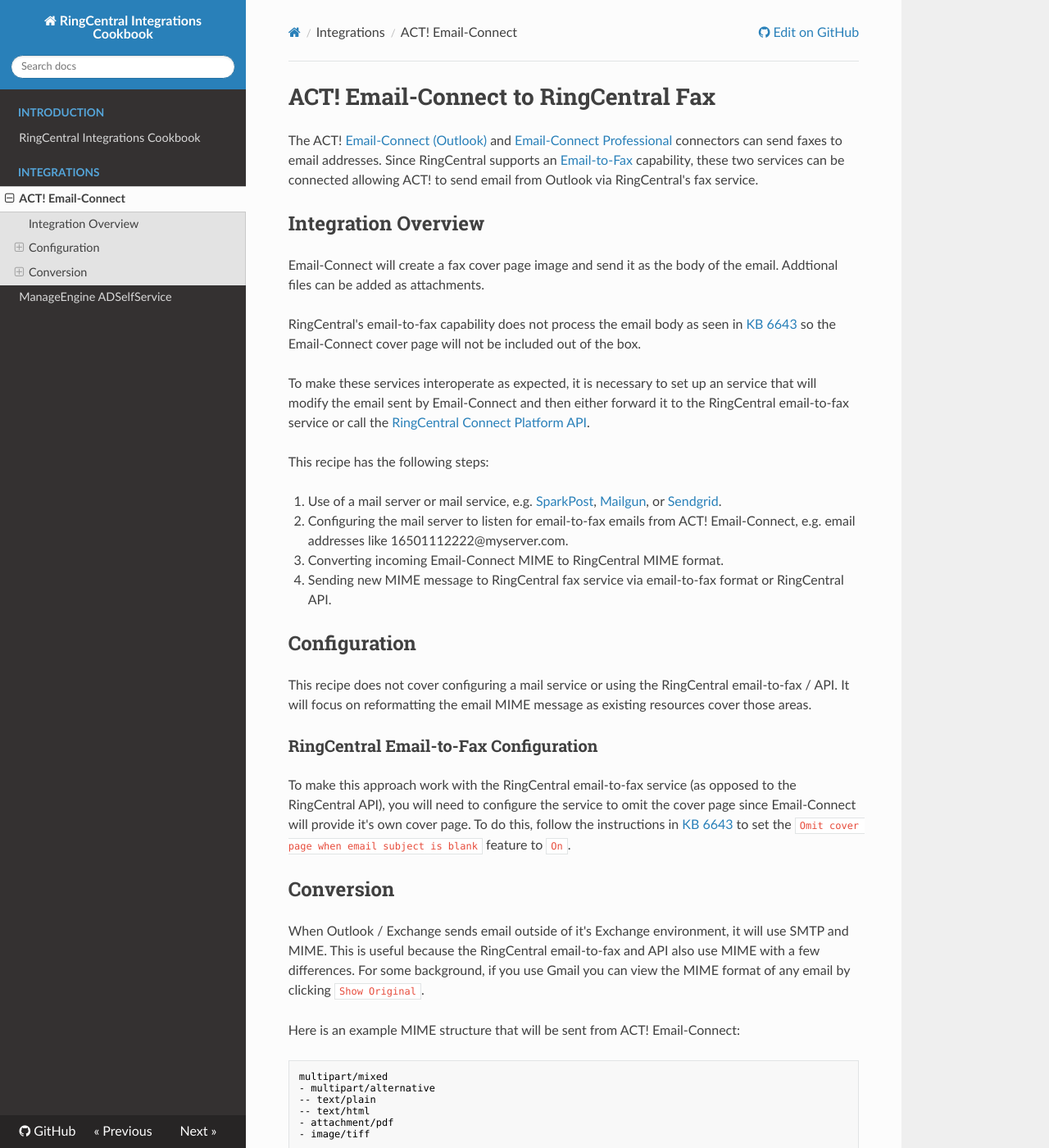
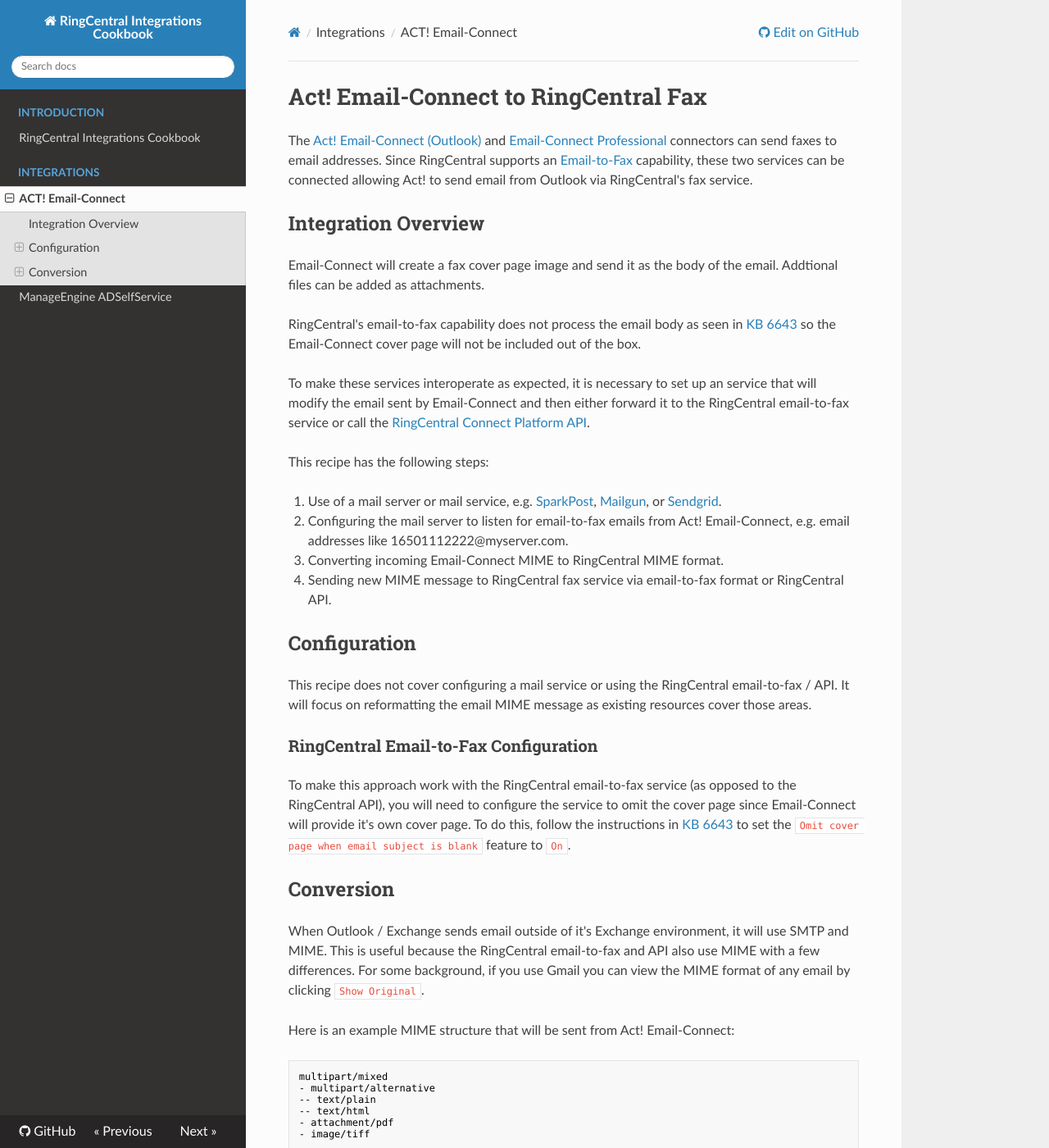
Before and after one commit to grokify/ringcentral-content, an MkDocs documentation site: the page built from docs/integrations/act/act_email_connect_fax.md, in a window 1280 px wide and 1400 px high. Shown: the whole window at 82% size. Built offline with MkDocs 1.6.1, drawn with Linux system fonts in a browser that asks for light colours; nearby versions of some CDN libraries; old or Windows-style settings are respelled for this version of MkDocs; some of the changed text lies outside the part shown.

Commit message:
update docs

````diff
--- a/docs/integrations/act/act_email_connect_fax.md
+++ b/docs/integrations/act/act_email_connect_fax.md
@@ -1,6 +1,6 @@
-# ACT! Email-Connect to RingCentral Fax
+# Act! Email-Connect to RingCentral Fax
 
-The ACT! [Email-Connect (Outlook)](http://www.actaddons.com/addons/email_connect.asp) and [Email-Connect Professional](http://www.actaddons.com/addons/email_connect_professional.asp) connectors can send faxes to email addresses. Since RingCentral supports an [Email-to-Fax](http://success.ringcentral.com/articles/en_US/RC_Knowledge_Article/6643) capability, these two services can be connected allowing ACT! to send email from Outlook via RingCentral's fax service.
+The [Act!](http://www.act.com/) [Email-Connect (Outlook)](http://www.actaddons.com/addons/email_connect.asp) and [Email-Connect Professional](http://www.actaddons.com/addons/email_connect_professional.asp) connectors can send faxes to email addresses. Since RingCentral supports an [Email-to-Fax](http://success.ringcentral.com/articles/en_US/RC_Knowledge_Article/6643) capability, these two services can be connected allowing Act! to send email from Outlook via RingCentral's fax service.
 
 ## Integration Overview
 
@@ -13,7 +13,7 @@ To make these services interoperate as expected, it is necessary to set up an se
 This recipe has the following steps:
 
 1. Use of a mail server or mail service, e.g. [SparkPost](https://www.sparkpost.com/), [Mailgun](https://www.mailgun.com/), or [Sendgrid](https://sendgrid.com/).
-2. Configuring the mail server to listen for email-to-fax emails from ACT! Email-Connect, e.g. email addresses like 16501112222@myserver.com.
+2. Configuring the mail server to listen for email-to-fax emails from Act! Email-Connect, e.g. email addresses like 16501112222@myserver.com.
 3. Converting incoming Email-Connect MIME to RingCentral MIME format.
 4. Sending new MIME message to RingCentral fax service via email-to-fax format or RingCentral API.
 
@@ -29,7 +29,7 @@ To make this approach work with the RingCentral email-to-fax service (as opposed
 
 When Outlook / Exchange sends email outside of it's Exchange environment, it will use SMTP and MIME. This is useful because the RingCentral email-to-fax and API also use MIME with a few differences. For some background, if you use Gmail you can view the MIME format of any email by clicking `Show Original`.
 
-Here is an example MIME structure that will be sent from ACT! Email-Connect:
+Here is an example MIME structure that will be sent from Act! Email-Connect:
 
 ```
 multipart/mixed
@@ -63,7 +63,7 @@ The MIME email is typically a format like `multipart/mixed` where the first part
 
 To convert the Outlook MIME to something RingCentral can use for fax, we'll want to turn the email body into the first attachment. To do this, do the following steps:
 
-1. Run the ACT! MIME message through a MIME parser of your choice.
+1. Run the Act! MIME message through a MIME parser of your choice.
 2. Create a new MIME `multipart/mixed` object to copy desired MIME parts into.
 3. Retrieve the `multipart/alternative` body part and then extract the rich text part you want to retain, e.g. the `text/html` part. Load the `text/html` part as the first part in the new MIME object. You can set the `Content-Disposition` to `attachment` to ensure it is treated as such. The `text/plain` part can be discarded since that will not retain the formatting desired.
 4. For each subsequent MIME part, copy into the new MIME object.
````
